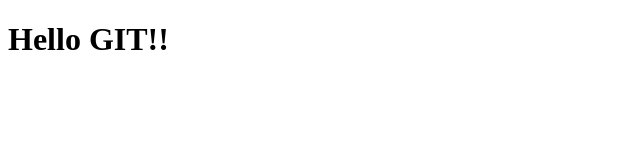
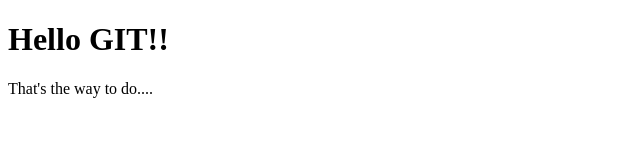
Before and after one commit to silviochille/background-generator, a plain HTML site: page index.html in a window 1280 px wide. Shown: the whole page, without its empty margins (0-640 px from the left). Drawn offline with Linux system fonts and the light colour scheme.

Commit message:
new version

```diff
--- a/index.html
+++ b/index.html
@@ -8,5 +8,6 @@
 </head>
 <body>
     <h1>Hello GIT!!</h1>
+    <p>That's the way to do....</p>
 </body>
 </html>
```
